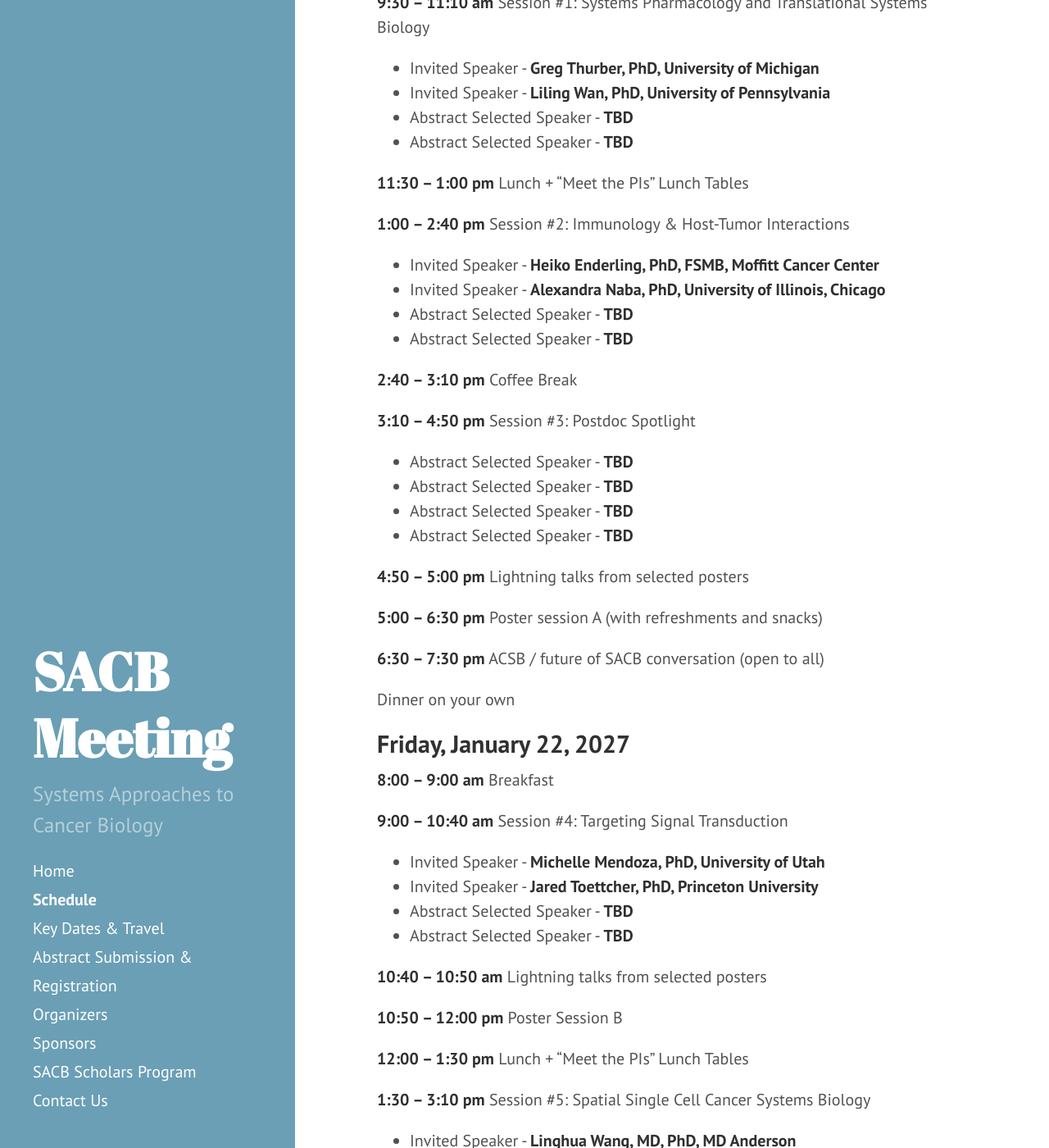
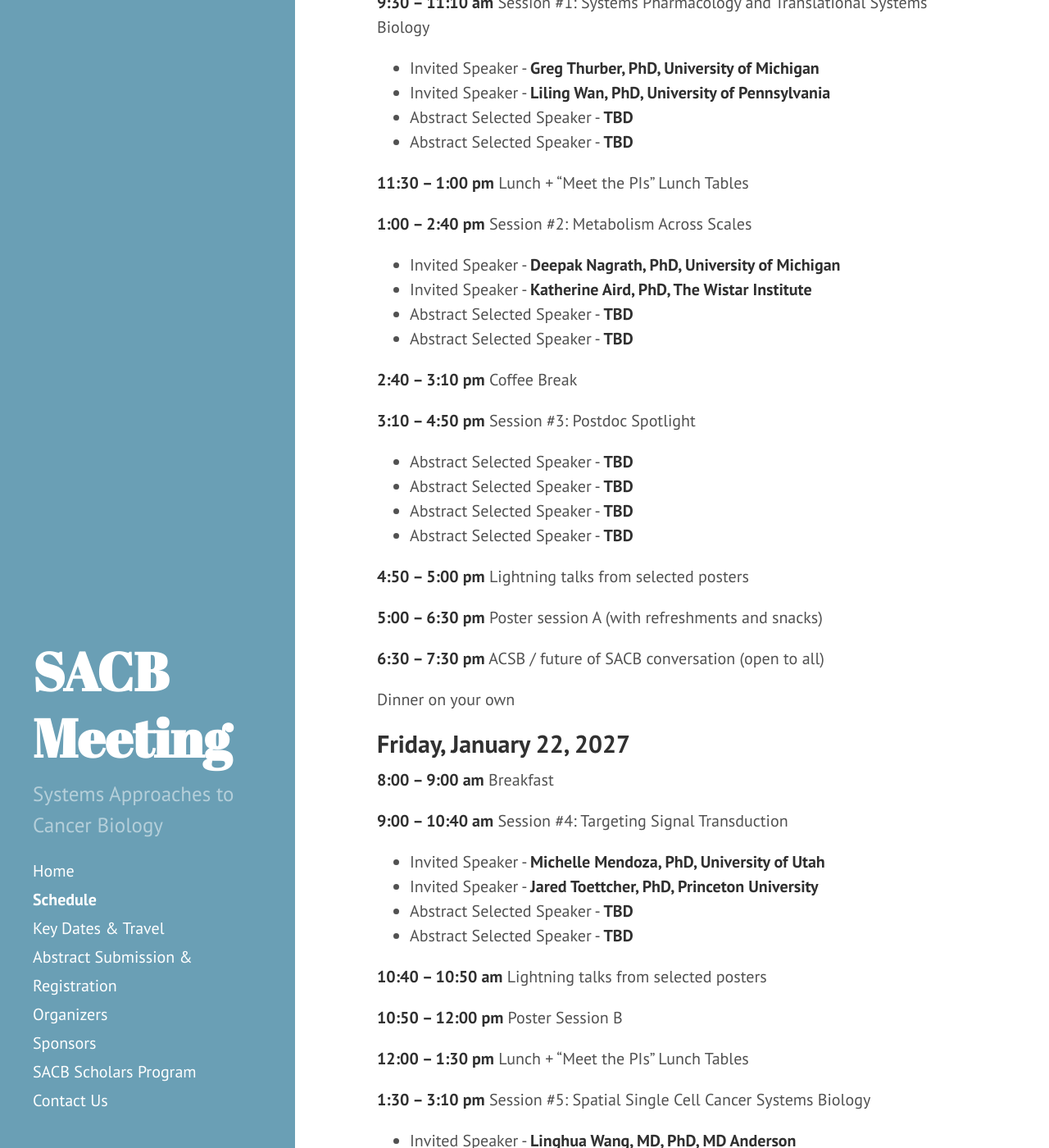
Before and after one commit to AECCSB/sacb-meeting, a Jekyll site: the page built from schedule.md, in a window 1280 px wide and 1400 px high, scrolled down 527 px. Shown: the whole window at 82% size. Built offline with Jekyll 4.4.1, drawn with Linux system fonts in a browser that asks for light colours; some of the changed text lies outside the part shown.

Commit message:
Update schedule.md

```diff
--- a/schedule.md
+++ b/schedule.md
@@ -25,10 +25,10 @@
 
 **11:30 – 1:00 pm**		Lunch + “Meet the PIs” Lunch Tables
 
-**1:00 – 2:40 pm**		Session #2: Immunology & Host-Tumor Interactions
+**1:00 – 2:40 pm**		Session #2: Metabolism Across Scales
 
-+ Invited Speaker - **Heiko Enderling, PhD, FSMB, Moffitt Cancer Center**
-+ Invited Speaker - **Alexandra Naba, PhD, University of Illinois, Chicago**
++ Invited Speaker - **Deepak Nagrath, PhD, University of Michigan**
++ Invited Speaker - **Katherine Aird, PhD, The Wistar Institute**
 + Abstract Selected Speaker - **TBD**
 + Abstract Selected Speaker - **TBD**
 
```
Also changed, not shown: other parts of schedule.md (+3 -3 lines).
